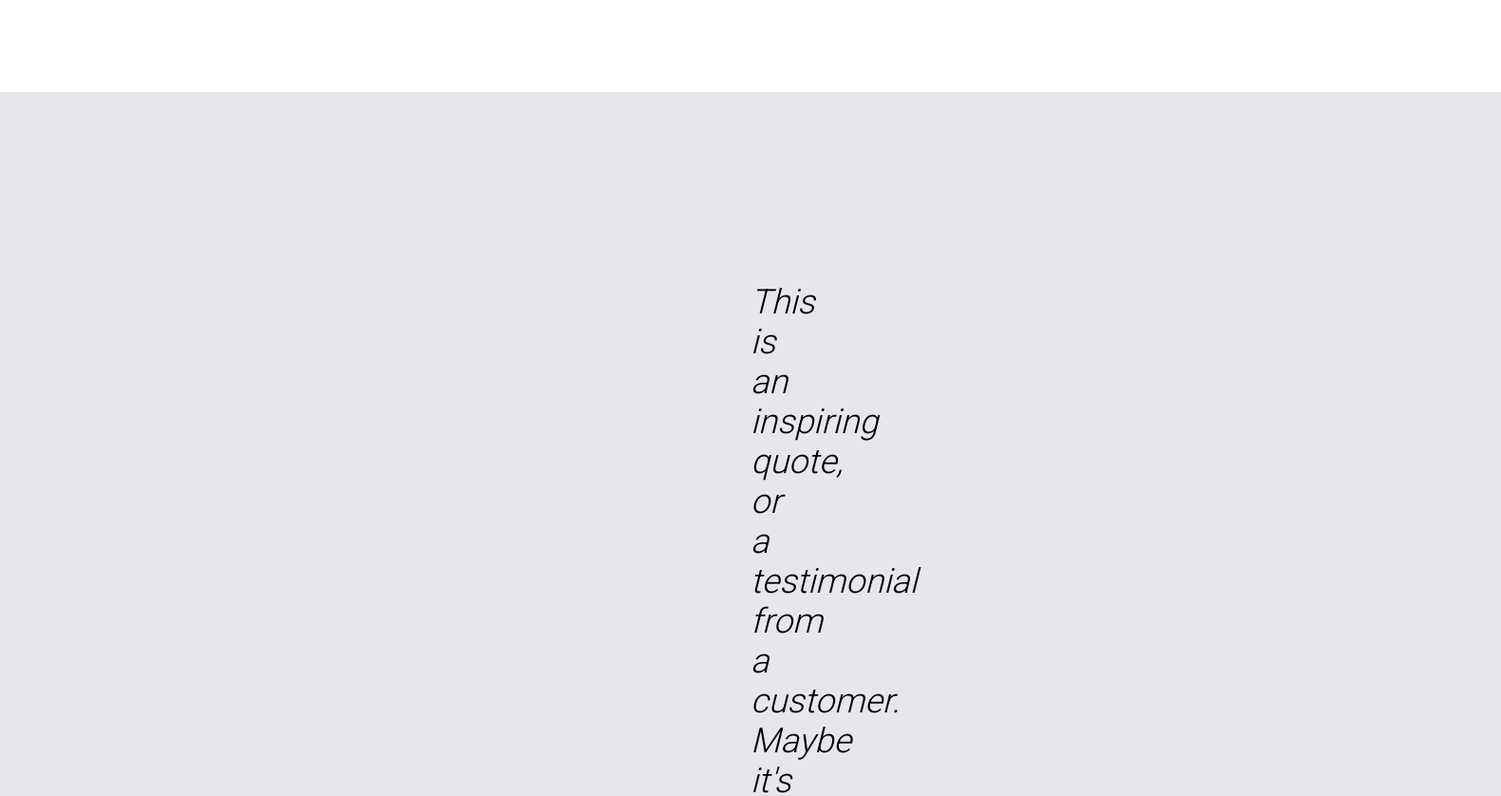
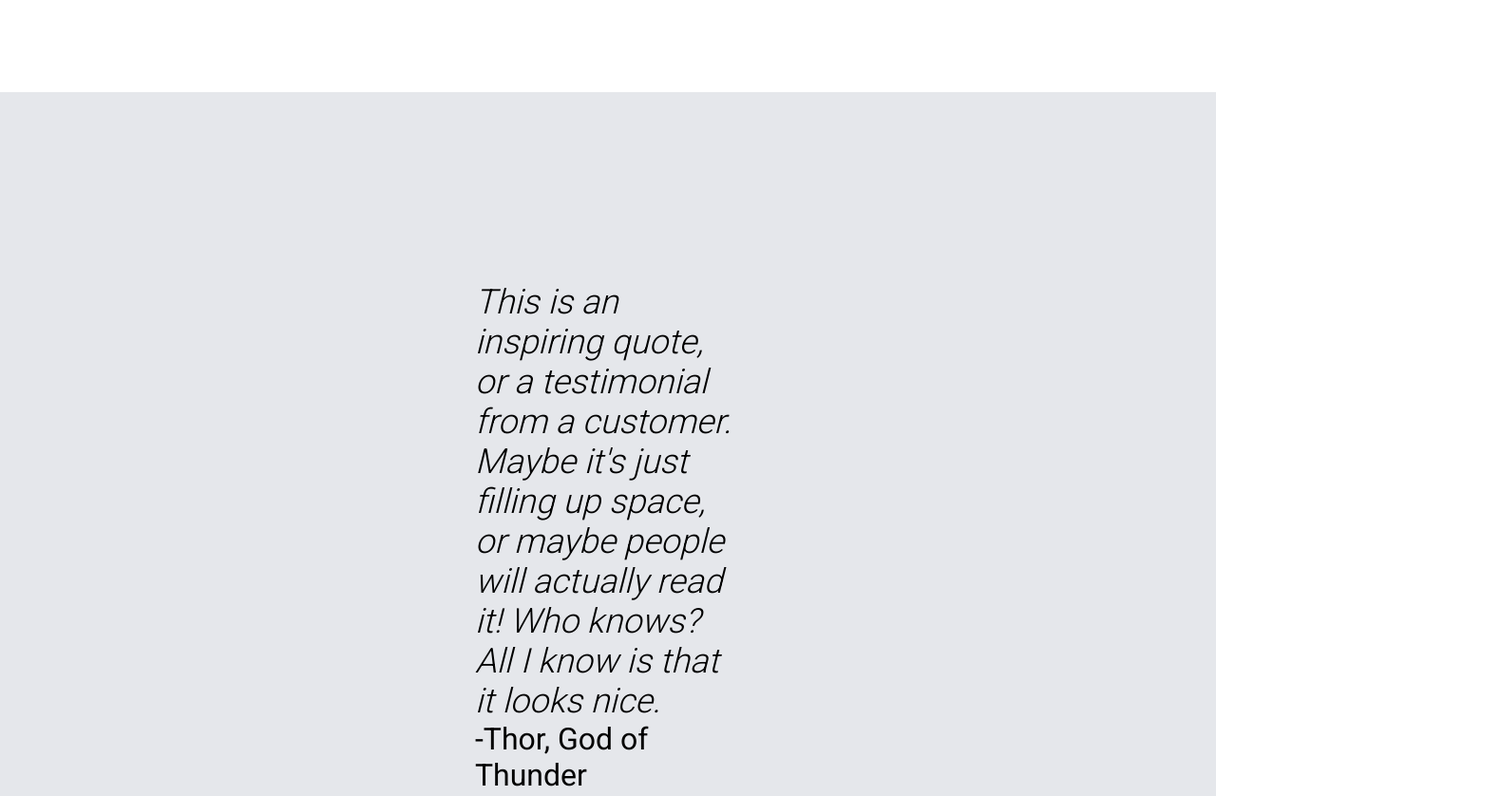
Before and after one commit to dankang123/Web_Practice, a plain HTML site: page index.html in a window 1280 px wide. Shown: the part 1042-1880 px from the top of the page at 95% size, 1580 px wide, since content can reach past the window. Drawn offline with Linux system fonts and the light colour scheme.

Commit message:
Update style.css

```diff
--- a/style.css
+++ b/style.css
@@ -138,7 +138,7 @@ ul {
     font-style: italic;
     font-size: 36px;
     font-weight: 200;
-    padding: 200px 790px;
+    padding: 200px 500px;
 }
 
 
```
